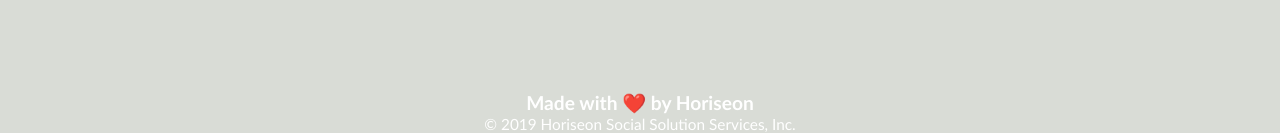
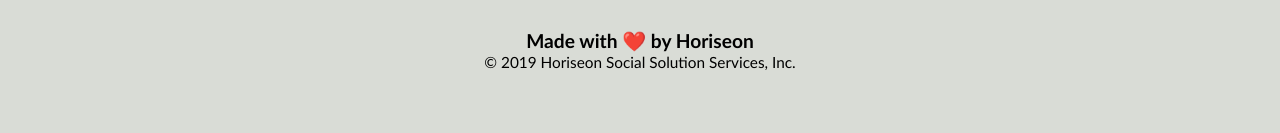
Before and after one commit to IkonicRes/challenge-01, a plain HTML site: page index.html in a window 1280 px wide. Shown: the part 1978-2111 px from the top of the page. After the commit the page ends 2049 px from the top, so only its background shows below. Drawn offline with Linux system fonts and the light colour scheme.

Commit message:
final fixes and tweaks to css, obsessive fixes over spaces

```diff
--- a/assets/css/style.css
+++ b/assets/css/style.css
@@ -8,8 +8,8 @@
 }
 /* Set the min-height of the body content, style of display, and background color of the page */
 body {
-    min-height:100vh;
-    display:table;
+    min-height: 100vh;
+    display: table;
     background-color: #d9dcd6;
 }
 /* Set padding around header elements, font-family for the header, and background color. */
@@ -19,7 +19,7 @@ header {
     background-color: #2a607c;
 }
 /* Set nav to flex and center, with space between elements. */
-nav{
+nav {
     display: flex;
     justify-content: space-between;
     align-items: center;
@@ -43,7 +43,6 @@ nav ul {
     display: inherit;
     flex-direction: row;
     justify-self: center;
-    align-self: space-between;
     list-style-type: none;
     margin-right: 2vw;
 }
@@ -68,14 +67,14 @@ nav a {
     background-position: top;
 }
 /* Set flex on the entire "main" section, which contains all of the main content of the page. add a small margin to the left and right of the page to indent elements */
-main{
+main {
     display: flex;
     margin-left: 1.5%;
     margin-right: 1.5%;
 }
 /* Set the width of the content section to 80% of the page, and give a small space between content and benefits sections */
 #content {
-    width:80%;
+    width: 80%;
     margin-right: 1.5%;
 }
 /* Set the height of the content subsection to 15% the width of the page, and set flex properties on it. Add a margin to the bottom to space out the section backgrounds, and a bit of padding all around.*/
@@ -104,7 +103,7 @@ main{
     flex-direction: row-reverse;
 }
 /* Add a bit of padding around the second section's image on the right side equal to 3% of the viewport's width*/
-#online-rep-mgmt img{
+#online-rep-mgmt img {
      padding: 0 0 0 3vw;
 }
 /* Set header size to scale to 2.2x the html element's width, bold it a bit, and set the padding on the bottom to scale to 1% of the page's width */
@@ -136,18 +135,23 @@ h3 {
 }
 /* Set the aside image's height to 60% of its container*/
 .benefit-subsection img {
-    height:60%;
+    height: 60%;
 }
-/* set all content text to 0.8x the html element's font size */
+/* Set all content text to 0.8x the html element's font size */
 p {
-    font-size:.8rem;
+    font-size: .8rem;
 }
 /* Give the footer a margin on top to space it out, and center the contained text */
 footer {
-    margin-top: 75px;
+    margin-top: 1vw;
     text-align: center;
 }
-/* set the header4 to 1x the html elements font size */
+/* Set the footer text to black */
+footer > p {
+    color: black;
+}
+/* Set the header4 to 1x the html elements font size, and set the font color to black */
 h4 {
+    color: black;
     font-size: 1rem;
 }
```
Also changed, not shown: index.html (+1 -1 lines), assets/01-html-css-git-homework-demo.png (deleted), 1 other file.
